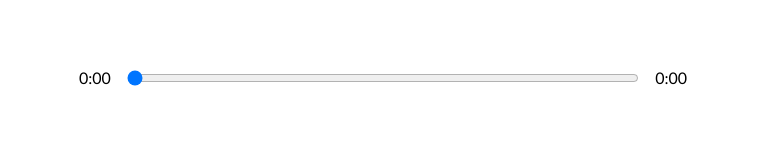
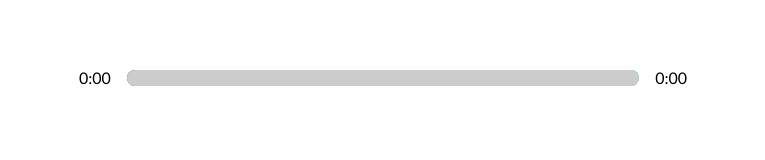
Before and after one commit to MdTasib/Music-player, a React (Create React App) app: page / in a window 1280 px wide. Shown: the part 527-687 px from the top of the page, without its empty margins (257-1022 px from the left). Built offline with nearby package versions, Linux system fonts and the light colour scheme.

Commit message:
21.Customizing Our Input

```diff
--- a/src/App.js
+++ b/src/App.js
@@ -16,13 +16,26 @@
 	const [songInfo, setSongInfo] = useState({
 		duration: 0,
 		currentTime: 0,
+		animationPercentage: 0,
 	});
 
 	//  GET PLAYER TIME UPDATE
 	const timeUpdateHandler = e => {
 		const duration = e.target.duration;
 		const currentTime = e.target.currentTime;
-		setSongInfo({ ...songInfo, duration, currentTime });
+
+		// CALCULATE PERCENTAGE
+		const roundedCurrent = Math.round(currentTime);
+		const roundedDuration = Math.round(duration);
+		const animation = Math.round((roundedCurrent / roundedDuration) * 100);
+		console.log(animation);
+
+		setSongInfo({
+			...songInfo,
+			duration,
+			currentTime,
+			animationPercentage: animation,
+		});
 	};
 
 	return (
--- a/src/components/Player.jsx
+++ b/src/components/Player.jsx
@@ -81,10 +81,20 @@
 		playAudio(isPlaying, audioRef);
 	};
 
+	// ADD CSS STYLE
+	const trackAnim = {
+		transform: `translateX(${songInfo.animationPercentage}%)`,
+	};
+
 	return (
 		<div className='player'>
 			<div className='time-control'>
 				<p>{getTime(songInfo.currentTime)}</p>
+				<div
+					style={{
+						background: `linear-gradient(to right, ${currentSong.color[0]},${currentSong.color[1]})`,
+					}}
+					className='track'>
 					<input
 						onChange={dragHandler}
 						min={0}
@@ -92,6 +102,8 @@
 						value={songInfo.currentTime}
 						type='range'
 					/>
+					<div style={trackAnim} className='animate-track'></div>
+				</div>
 				<p>{songInfo.duration ? getTime(songInfo.duration) : "0:00"}</p>
 			</div>
 			<div className='play-control'>
--- a/src/styles/_player.scss
+++ b/src/styles/_player.scss
@@ -14,8 +14,8 @@
 
 	input {
 		width: 100%;
-        // -webkit-appearance: none;
-        // background: transparent;
+		-webkit-appearance: none;
+		background: transparent;
 		cursor: pointer;
 	}
 
@@ -35,3 +35,39 @@
 		cursor: pointer;
 	}
 }
+.track {
+	width: 100%;
+	height: 1rem;
+	position: relative;
+	overflow: hidden;
+	border-radius: 1rem;
+}
+.animate-track {
+	background: rgb(204, 204, 204);
+	width: 100%;
+	height: 100%;
+	position: absolute;
+	top: 0;
+	left: 0;
+	transform: translateX(0%);
+	padding: 1rem;
+	pointer-events: none;
+}
+
+input[type="range"]:focus {
+	outline: none;
+}
+input[type="range"]::-webkit-slider-thumb {
+	-webkit-appearance: none;
+	height: 16px;
+	width: 16px;
+}
+
+@media screen and (max-width: 768px) {
+	.time-control {
+		width: 90%;
+	}
+	.play-control {
+		width: 80%;
+	}
+}
```
Lines whose indentation alone changed are shown as unchanged.
